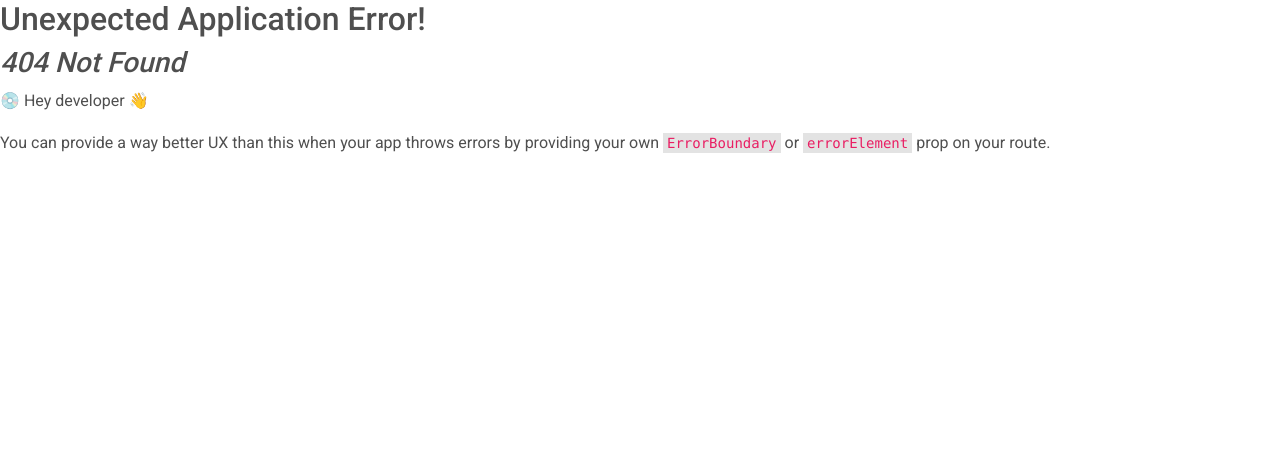
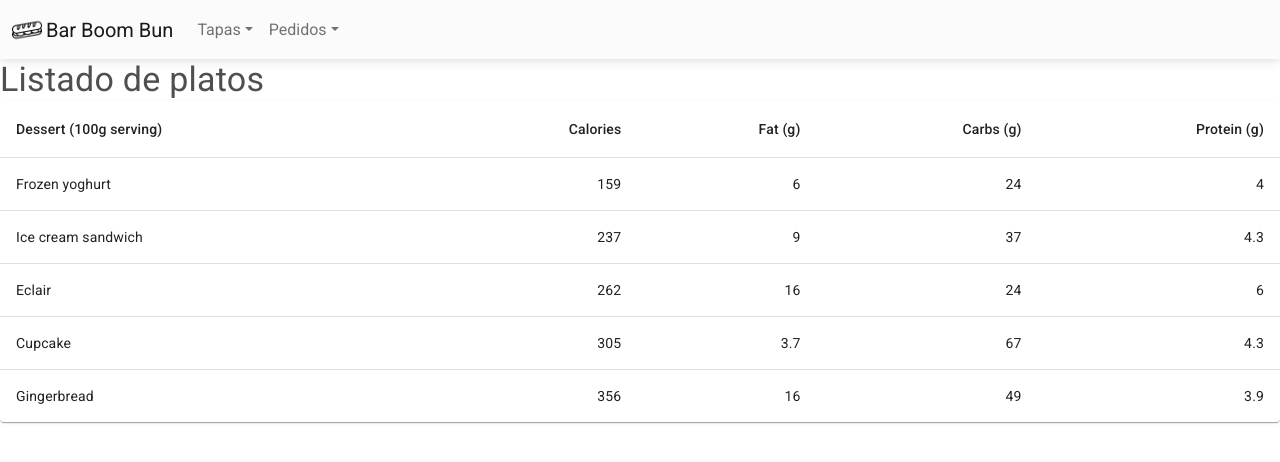
Before and after one commit to crodpar637/React_24-25, a React (Vite) app in the folder frontend_bar/: page /listadoplatos in a window 1280 px wide. Before the commit this address had no page. Shown: the top 462 px of the page. Built offline with nearby package versions, Linux system fonts and the light colour scheme; a web font is replaced by a local one.

Commit message:
Auto save changes

```diff
--- /dev/null
+++ b/frontend_bar/src/components/ListadoPlatos.jsx
@@ -0,0 +1,60 @@
+import Table from "@mui/material/Table";
+import TableBody from "@mui/material/TableBody";
+import TableCell from "@mui/material/TableCell";
+import TableContainer from "@mui/material/TableContainer";
+import TableHead from "@mui/material/TableHead";
+import TableRow from "@mui/material/TableRow";
+import Paper from "@mui/material/Paper";
+import { Typography } from "@mui/material";
+
+function createData(name, calories, fat, carbs, protein) {
+  return { name, calories, fat, carbs, protein };
+}
+
+const rows = [
+  createData("Frozen yoghurt", 159, 6.0, 24, 4.0),
+  createData("Ice cream sandwich", 237, 9.0, 37, 4.3),
+  createData("Eclair", 262, 16.0, 24, 6.0),
+  createData("Cupcake", 305, 3.7, 67, 4.3),
+  createData("Gingerbread", 356, 16.0, 49, 3.9),
+];
+
+function ListadoPlatos() {
+  return (
+    <>
+      <Typography variant="h4">Listado de platos</Typography>
+
+      <TableContainer component={Paper}>
+        <Table sx={{ minWidth: 650 }} aria-label="simple table">
+          <TableHead>
+            <TableRow>
+              <TableCell>Dessert (100g serving)</TableCell>
+              <TableCell align="right">Calories</TableCell>
+              <TableCell align="right">Fat&nbsp;(g)</TableCell>
+              <TableCell align="right">Carbs&nbsp;(g)</TableCell>
+              <TableCell align="right">Protein&nbsp;(g)</TableCell>
+            </TableRow>
+          </TableHead>
+          <TableBody>
+            {rows.map((row) => (
+              <TableRow
+                key={row.name}
+                sx={{ "&:last-child td, &:last-child th": { border: 0 } }}
+              >
+                <TableCell component="th" scope="row">
+                  {row.name}
+                </TableCell>
+                <TableCell align="right">{row.calories}</TableCell>
+                <TableCell align="right">{row.fat}</TableCell>
+                <TableCell align="right">{row.carbs}</TableCell>
+                <TableCell align="right">{row.protein}</TableCell>
+              </TableRow>
+            ))}
+          </TableBody>
+        </Table>
+      </TableContainer>
+    </>
+  );
+}
+
+export default ListadoPlatos;
--- a/frontend_bar/src/components/Menu.jsx
+++ b/frontend_bar/src/components/Menu.jsx
@@ -6,59 +6,54 @@ import {
   MDBIcon,
   MDBNavbarNav,
   MDBNavbarItem,
-    MDBNavbarLink,
-    MDBBtn,
   MDBDropdown,
   MDBDropdownToggle,
   MDBDropdownMenu,
   MDBDropdownItem,
   MDBCollapse,
-  } from 'mdb-react-ui-kit';
-  import { useState } from 'react';
+} from "mdb-react-ui-kit";
+import { useState } from "react";
+import logo from "../assets/images/logo.png";
+import { Link } from "react-router";
 
-
-function Menu(){
+function Menu() {
   const [openBasic, setOpenBasic] = useState(false);
 
   return (
-    <MDBNavbar expand='lg' light bgColor='light'>
+    <MDBNavbar expand="lg" light bgColor="light">
       <MDBContainer fluid>
-        <MDBNavbarBrand href='#'>
-        <img
-              src='https://mdbootstrap.com/img/logo/mdb-transaprent-noshadows.webp'
-              height='30'
-              alt=''
-              loading='lazy'
-            />
+        <MDBNavbarBrand href="#">
+          <img src={logo} height="30" alt="" loading="lazy" />
           Bar Boom Bun
         </MDBNavbarBrand>
 
         <MDBNavbarToggler
-          aria-controls='navbarSupportedContent'
-          aria-expanded='false'
-          aria-label='Toggle navigation'
+          aria-controls="navbarSupportedContent"
+          aria-expanded="false"
+          aria-label="Toggle navigation"
           onClick={() => setOpenBasic(!openBasic)}
         >
-          <MDBIcon icon='bars' fas />
+          <MDBIcon icon="bars" fas />
         </MDBNavbarToggler>
 
         <MDBCollapse navbar open={openBasic}>
-          <MDBNavbarNav className='mr-auto mb-2 mb-lg-0'>
-
+          <MDBNavbarNav className="mr-auto mb-2 mb-lg-0">
             <MDBNavbarItem>
               <MDBDropdown>
-                <MDBDropdownToggle tag='a' className='nav-link' role='button'>
+                <MDBDropdownToggle tag="a" className="nav-link" role="button">
                   Tapas
                 </MDBDropdownToggle>
                 <MDBDropdownMenu>
-                  <MDBDropdownItem link>Alta de tapas</MDBDropdownItem>
-                  <MDBDropdownItem link>Listado de tapas</MDBDropdownItem>
+                  <MDBDropdownItem link>Alta de platos</MDBDropdownItem>
+                  <MDBDropdownItem link>
+                    <Link to="/listadoplatos" style={{color: '#4f4f4f'}}>Listado de platos</Link>
+                  </MDBDropdownItem>
                 </MDBDropdownMenu>
               </MDBDropdown>
             </MDBNavbarItem>
             <MDBNavbarItem>
               <MDBDropdown>
-                <MDBDropdownToggle tag='a' className='nav-link' role='button'>
+                <MDBDropdownToggle tag="a" className="nav-link" role="button">
                   Pedidos
                 </MDBDropdownToggle>
                 <MDBDropdownMenu>
@@ -67,15 +62,11 @@ function Menu(){
                 </MDBDropdownMenu>
               </MDBDropdown>
             </MDBNavbarItem>
-
           </MDBNavbarNav>
-
         </MDBCollapse>
       </MDBContainer>
     </MDBNavbar>
-
-
-    )
+  );
 }
 
 export default Menu;
```
Also changed, not shown: frontend_bar/src/main.jsx (+8 -7 lines). Lines whose indentation alone changed are shown as unchanged.
